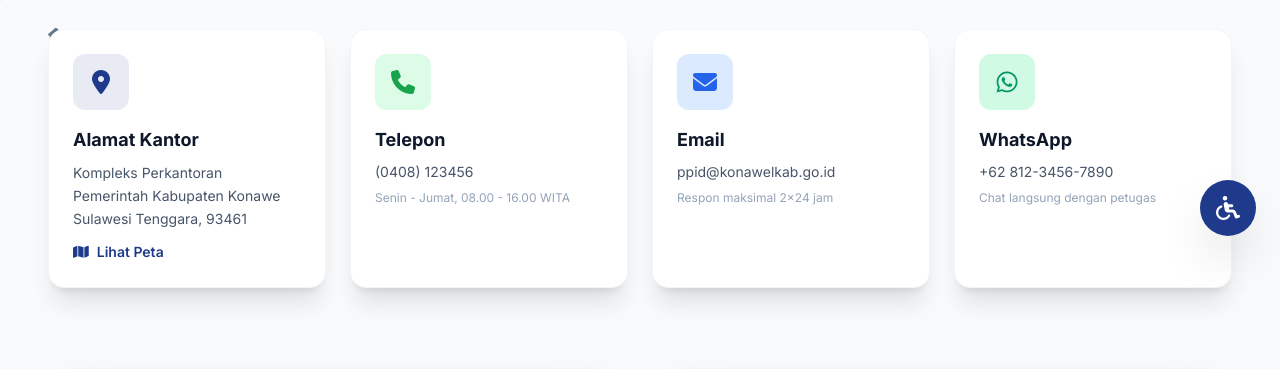
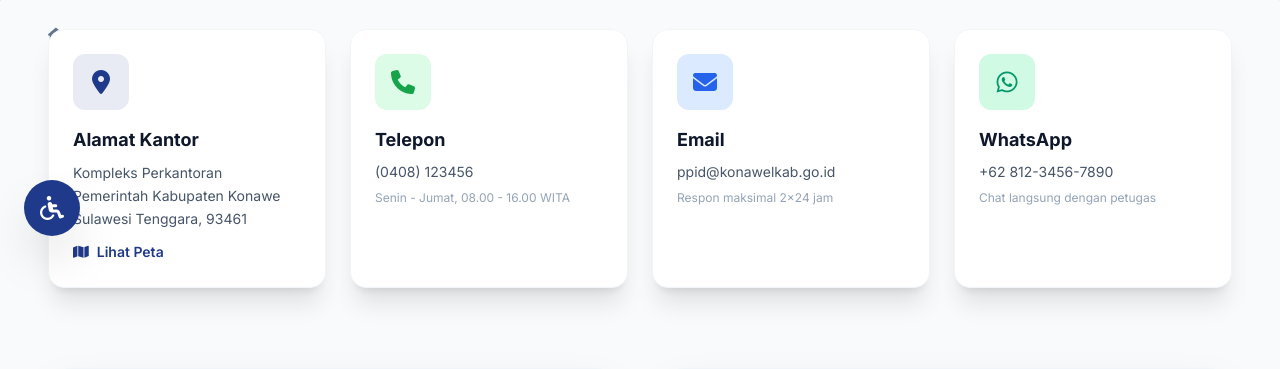
Before and after one commit to develop-konawe/ppid, a Laravel app: page /kontak in a window 1280 px wide. Shown: the part 540-909 px from the top of the page. Run offline with Laravel 12, Linux system fonts and the light colour scheme; data comes from the database, SQL or seed files in the repository; some libraries are stand-ins or nearby versions.

Commit message:
perbaikan tombol aksesibilitas

```diff
--- a/resources/views/layouts/part/accessibility.blade.php
+++ b/resources/views/layouts/part/accessibility.blade.php
@@ -1,10 +1,10 @@
 <!-- Accessibility Floating Button -->
-<button id="acc-toggle-btn" class="fixed bottom-6 right-6 z-[60] bg-primary text-white w-14 h-14 rounded-full shadow-2xl flex items-center justify-center hover:scale-110 transition-transform focus:outline-none focus:ring-4 focus:ring-primary/50" aria-label="Buka Menu Aksesibilitas">
+<button id="acc-toggle-btn" class="fixed bottom-6 left-6 z-[60] bg-primary text-white w-14 h-14 rounded-full shadow-2xl flex items-center justify-center hover:scale-110 transition-transform focus:outline-none focus:ring-4 focus:ring-primary/50" aria-label="Buka Menu Aksesibilitas">
     <i class="fa-solid fa-wheelchair text-2xl"></i>
 </button>
 
 <!-- Accessibility Panel -->
-<div id="acc-panel" class="fixed bottom-24 right-6 z-[60] bg-white rounded-2xl shadow-2xl border border-slate-100 w-80 max-h-[80vh] overflow-y-auto transform scale-0 origin-bottom-right transition-transform duration-300 opacity-0 hidden">
+<div id="acc-panel" class="fixed bottom-24 left-6 z-[60] bg-white rounded-2xl shadow-2xl border border-slate-100 w-80 max-h-[80vh] overflow-y-auto transform scale-0 origin-bottom-left transition-transform duration-300 opacity-0 hidden">
     <div class="p-4 border-b border-slate-100 flex justify-between items-center bg-slate-50 rounded-t-2xl">
         <h3 class="font-bold text-slate-800 flex items-center gap-2">
             <i class="fa-solid fa-universal-access text-primary"></i> Aksesibilitas
```
